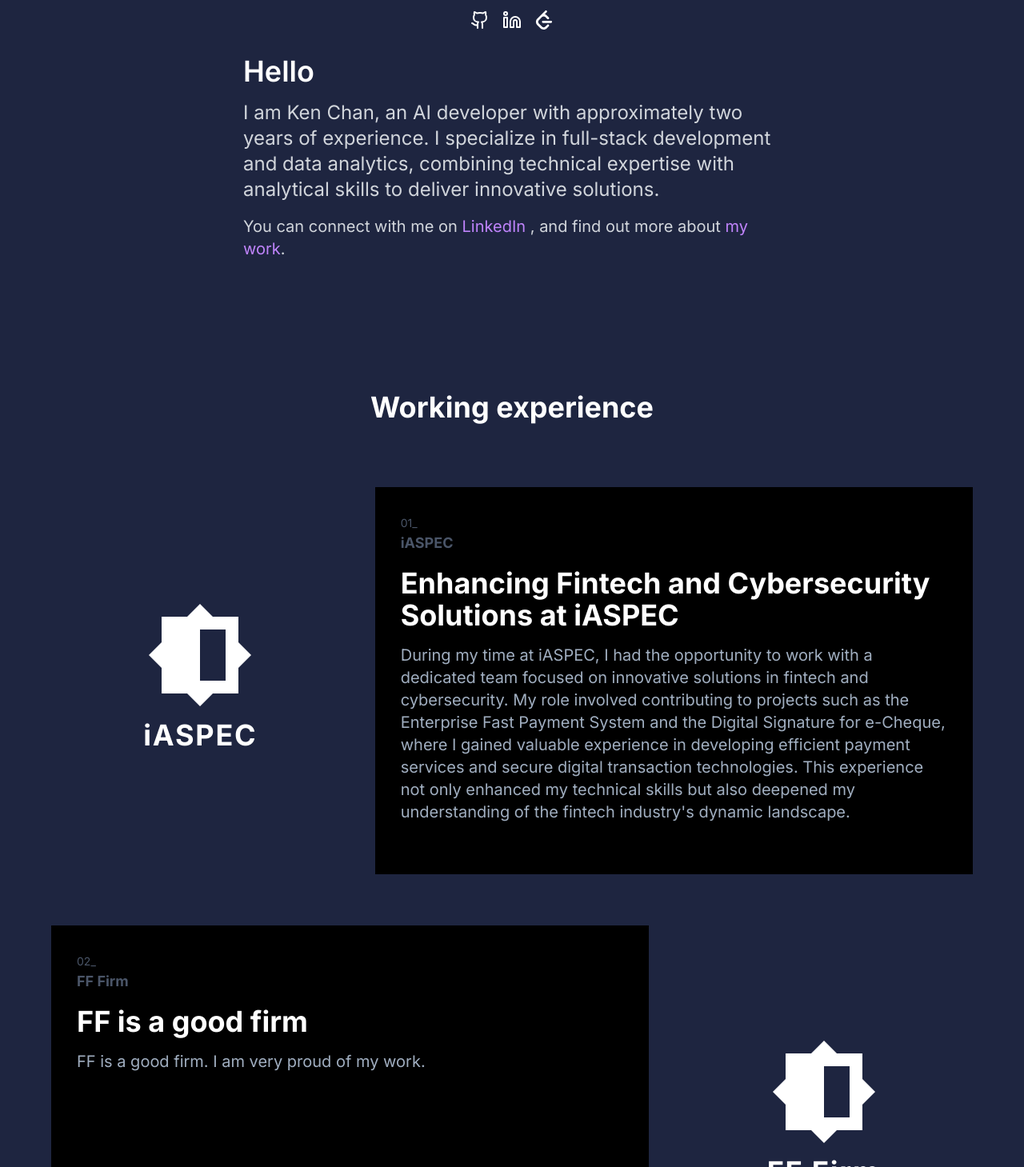
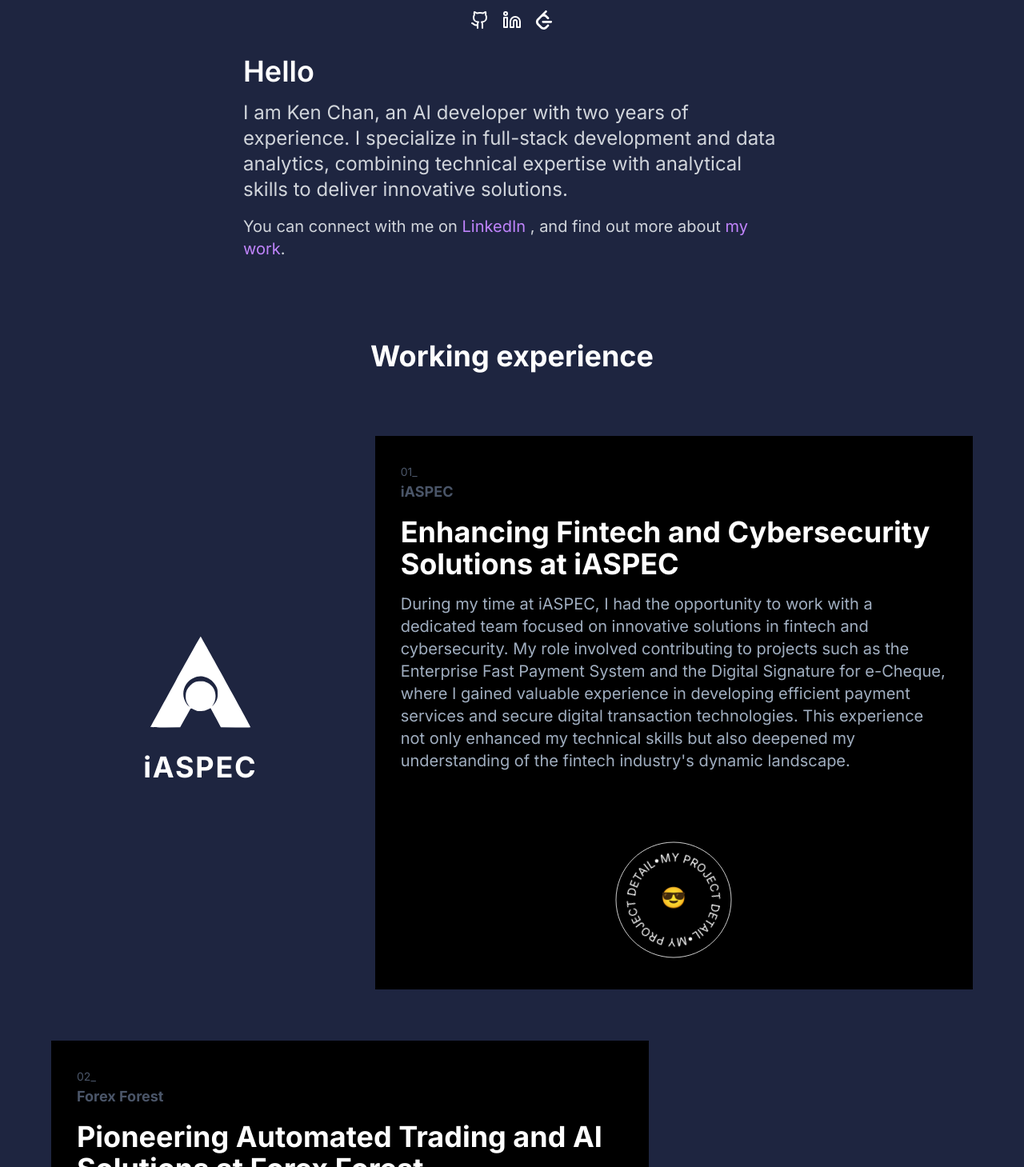
Before and after one commit to nok4123456/ken-chan-ai-portfolio, a Next.js app: page / in a window 1280 px wide. Shown: the part 431-1890 px from the top of the page at 80% size. Built offline with nearby package versions, Linux system fonts and the light colour scheme.

Commit message:
Update the home page project section

```diff
--- a/src/app/components/Project.tsx
+++ b/src/app/components/Project.tsx
@@ -1,9 +1,10 @@
 import React from "react";
 import { useInView } from "../hooks/useInView";
+import CircularLogo from "./Icon";
 
 type LeftColumnProps = {
-  pathData: string;
   iconTitle: string;
+  svg_icon: React.ReactNode;
 };
 
 type RightColumnProps = {
@@ -20,13 +21,9 @@
 };
 
 // Left Column Component
-const LeftColumn: React.FC<LeftColumnProps> = ({ iconTitle, pathData }) => (
+const LeftColumn: React.FC<LeftColumnProps> = ({ iconTitle, svg_icon }) => (
   <div className="lg:w-1/3 flex flex-col items-center justify-center">
-    <div className="w-32 h-32 mb-4">
-      <svg viewBox="0 0 100 100" className="w-full h-full fill-current">
-        <path d={pathData} />
-      </svg>
-    </div>
+    <div className="w-32 h-32 mb-4">{svg_icon}</div>
     <h2 className="text-4xl font-bold tracking-wider">{iconTitle}</h2>
   </div>
 );
@@ -63,6 +60,17 @@
       >
         {description}
       </p>
+      <div
+        className={`relative pt-12 flex justify-center items-center  ${
+          isInView ? "fade-in" : "opacity-0"
+        }`}
+      >
+        <CircularLogo
+          link={`/projects/${title}`}
+          outSideString="MY PROJECT DETAIL•MY PROJECT DETAIL•"
+          inSideString="😎"
+        />
+      </div>
     </div>
   );
 };
@@ -71,7 +79,7 @@
 const Project: React.FC<ProjectProps> = ({
   rightFirst,
   RightColumnProps: { title, subtitle, description, rowNumber },
-  LeftColumnProps: { iconTitle, pathData },
+  LeftColumnProps: { iconTitle, svg_icon },
 }) => (
   <div className="min-w-full min-h-[calc(100vh-256px)] flex flex-col lg:flex-row gap-8 p-8">
     {rightFirst ? (
@@ -82,11 +90,11 @@
           description={description}
           rowNumber={rowNumber}
         />
-        <LeftColumn pathData={pathData} iconTitle={iconTitle} />
+        <LeftColumn svg_icon={svg_icon} iconTitle={iconTitle} />
       </>
     ) : (
       <>
-        <LeftColumn pathData={pathData} iconTitle={iconTitle} />
+        <LeftColumn svg_icon={svg_icon} iconTitle={iconTitle} />
         <RightColumn
           title={title}
           subtitle={subtitle}
--- a/src/app/globals.css
+++ b/src/app/globals.css
@@ -122,3 +122,7 @@
 .slide-in {
   animation: slideIn 0.8s ease-out forwards;
 }
+.filter-white {
+  filter: invert(100%) sepia(0%) saturate(0%) hue-rotate(0deg) brightness(100%)
+    contrast(100%);
+}
--- a/src/app/page.tsx
+++ b/src/app/page.tsx
@@ -7,13 +7,11 @@
 import CircularLogo from "./components/Icon";
 
 export default function Page() {
-  const iconPath =
-    "M50 0L62.5 12.5H87.5V37.5L100 50L87.5 62.5V87.5H62.5L50 100L37.5 87.5H12.5V62.5L0 50L12.5 37.5V12.5H37.5L50 0ZM50 25V75H75V25H50Z";
   return (
     <div className="min-h-screen flex flex-col justify-center items-center p-8 bg-[#1e2540] text-white">
       <CircularLogo
         link="/projects"
-        outSideString="OPEN MENU • OPEN MENU • OPEN MENU •"
+        outSideString=" MYPROJECT• MYPROJECT• MYPROJECT•"
         inSideString="[KC]"
       />
       <div className=" flex flex-col items-center justify-center min-h-[calc(100vh-256px)]  animate-pop-in">
@@ -66,10 +64,10 @@
         <div className="space-y-4 max-w-2xl">
           <h3 className="text-4xl font-semibold">Hello</h3>
           <p className="text-2xl text-gray-300">
-            I am Ken Chan, an AI developer with approximately two years of
-            experience. I specialize in full-stack development and data
-            analytics, combining technical expertise with analytical skills to
-            deliver innovative solutions.
+            I am Ken Chan, an AI developer with two years of experience. I
+            specialize in full-stack development and data analytics, combining
+            technical expertise with analytical skills to deliver innovative
+            solutions.
           </p>
           <p className="text-xl text-gray-300">
             You can connect with me on{" "}
@@ -88,7 +86,7 @@
         </div>
       </div>
       {/* The working experience */}
-      <div className="mt-32 flex flex-col items-center justify-center min-w-full">
+      <div className="mt-16 flex flex-col items-center justify-center min-w-full">
         <h1 className="text-4xl font-bold mb-12">Working experience</h1>
         {/* First Project cards */}
         <Project
@@ -100,18 +98,26 @@
               "During my time at iASPEC, I had the opportunity to work with a dedicated team focused on innovative solutions in fintech and cybersecurity. My role involved contributing to projects such as the Enterprise Fast Payment System and the Digital Signature for e-Cheque, where I gained valuable experience in developing efficient payment services and secure digital transaction technologies. This experience not only enhanced my technical skills but also deepened my understanding of the fintech industry's dynamic landscape.",
             rowNumber: 1,
           }}
-          LeftColumnProps={{ pathData: iconPath, iconTitle: "iASPEC" }}
+          LeftColumnProps={{
+            svg_icon: <img className="filter-white" src="/iASPEC.svg" />,
+            iconTitle: "iASPEC",
+          }}
         />
         {/* Second Project cards */}
         <Project
           rightFirst={true}
           RightColumnProps={{
-            title: "FF Firm",
-            subtitle: "FF is a good firm",
-            description: "FF is a good firm. I am very proud of my work.",
+            title: "Forex Forest",
+            subtitle:
+              "Pioneering Automated Trading and AI Solutions at Forex Forest",
+            description:
+              "At Forex Forest, I am part of a forward-thinking team dedicated to advancing algorithmic trading education and software development. My role as an AI developer, software engineer, and data analyst involves crafting sophisticated AI trading tools and educational programs. This experience has honed my skills in the design and implementation of automated trading systems, providing a deeper insight into the evolving landscape of AI-driven financial technologies.",
             rowNumber: 2,
           }}
-          LeftColumnProps={{ pathData: iconPath, iconTitle: "FF Firm" }}
+          LeftColumnProps={{
+            svg_icon: <img src="/FFlogo-icon-14.png" />,
+            iconTitle: "Forex Forest",
+          }}
         />
       </div>
     </div>
```
Also changed, not shown: public/FFlogo-icon-14.png (added), public/iASPEC.svg (added).
